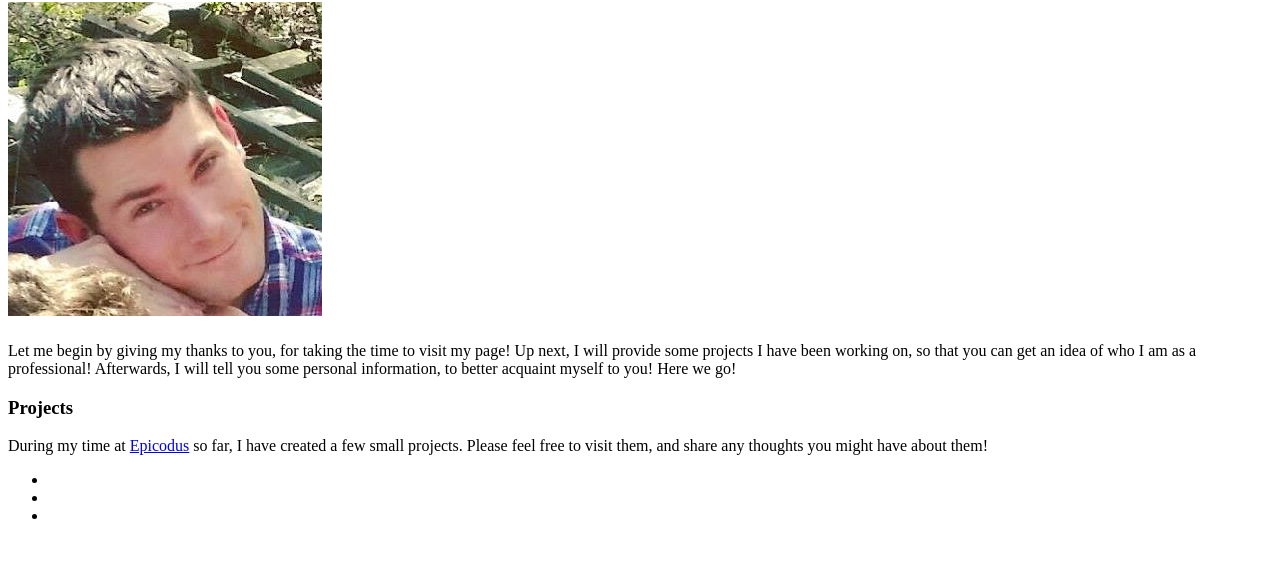
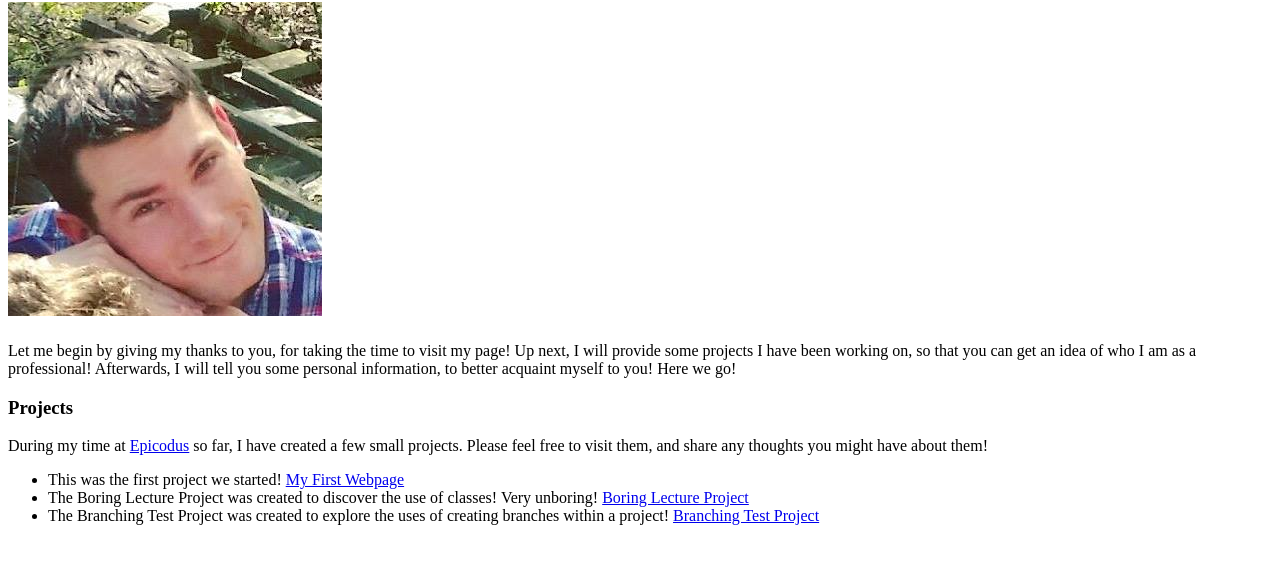
Before and after one commit to AlexanderKirkpatrick/IPGHSWK2, a plain HTML site: page index.html in a window 1280 px wide. Shown: the part 78-642 px from the top of the page. Drawn offline with Linux system fonts and the light colour scheme.

Commit message:
add descriptions of previous projects

```diff
--- a/index.html
+++ b/index.html
@@ -14,13 +14,16 @@
   <p>During my time at <a href="http://www.epicodus.com/">Epicodus</a> so far, I have created a few small projects. Please feel free to visit them, and share any thoughts you might have about them!</p>
   <ul>
     <li>
-      <a href="https://github.com/AlexanderKirkpatrick/my-first-webpage"></a>
+      This was the first project we started!
+        <a href="https://github.com/AlexanderKirkpatrick/my-first-webpage">My First Webpage</a>
+      </li>
+    <li>
+      The Boring Lecture Project was created to discover the use of classes! Very unboring!
+        <a href="https://github.com/AlexanderKirkpatrick/Boring-Lecture">Boring Lecture Project</a>
     </li>
     <li>
-      <a href="https://github.com/AlexanderKirkpatrick/Boring-Lecture"></a>
-    </li>
-    <li>
-      <a href="https://github.com/AlexanderKirkpatrick/branching-test-project"></a>
+      The Branching Test Project was created to explore the uses of creating branches within a project!
+        <a href="https://github.com/AlexanderKirkpatrick/branching-test-project">Branching Test Project</a>
     </li>
   </ul>
 </body>
```
